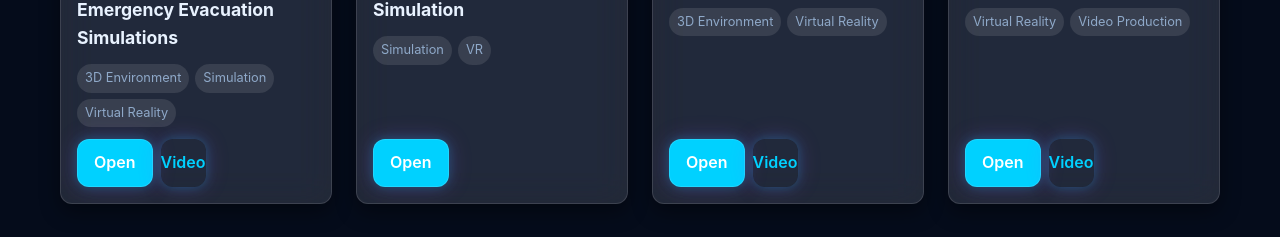
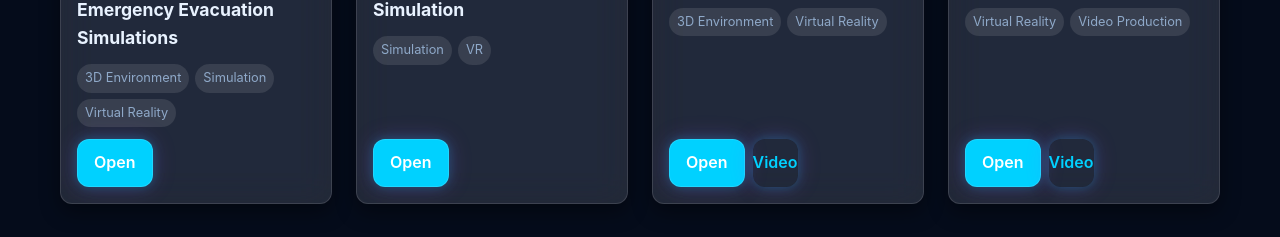
Before and after one commit to jeeva-sankaran/Portfolio, a plain HTML site: page index.html in a window 1280 px wide. Shown: the part 1420-1657 px from the top of the page. Drawn offline with Linux system fonts and the light colour scheme.

Commit message:
Update index.html

```diff
--- a/index.html
+++ b/index.html
@@ -86,7 +86,7 @@
             </div>
             <div class="card-actions">
               <a class="btn" href="asters.html">Open</a>
-              <a class="btn btn-link" target="_blank" rel="noopener" href="https://youtu.be/vZf56XWqUsY">Video</a>
+
             </div>
           </div>
         </article>
```
